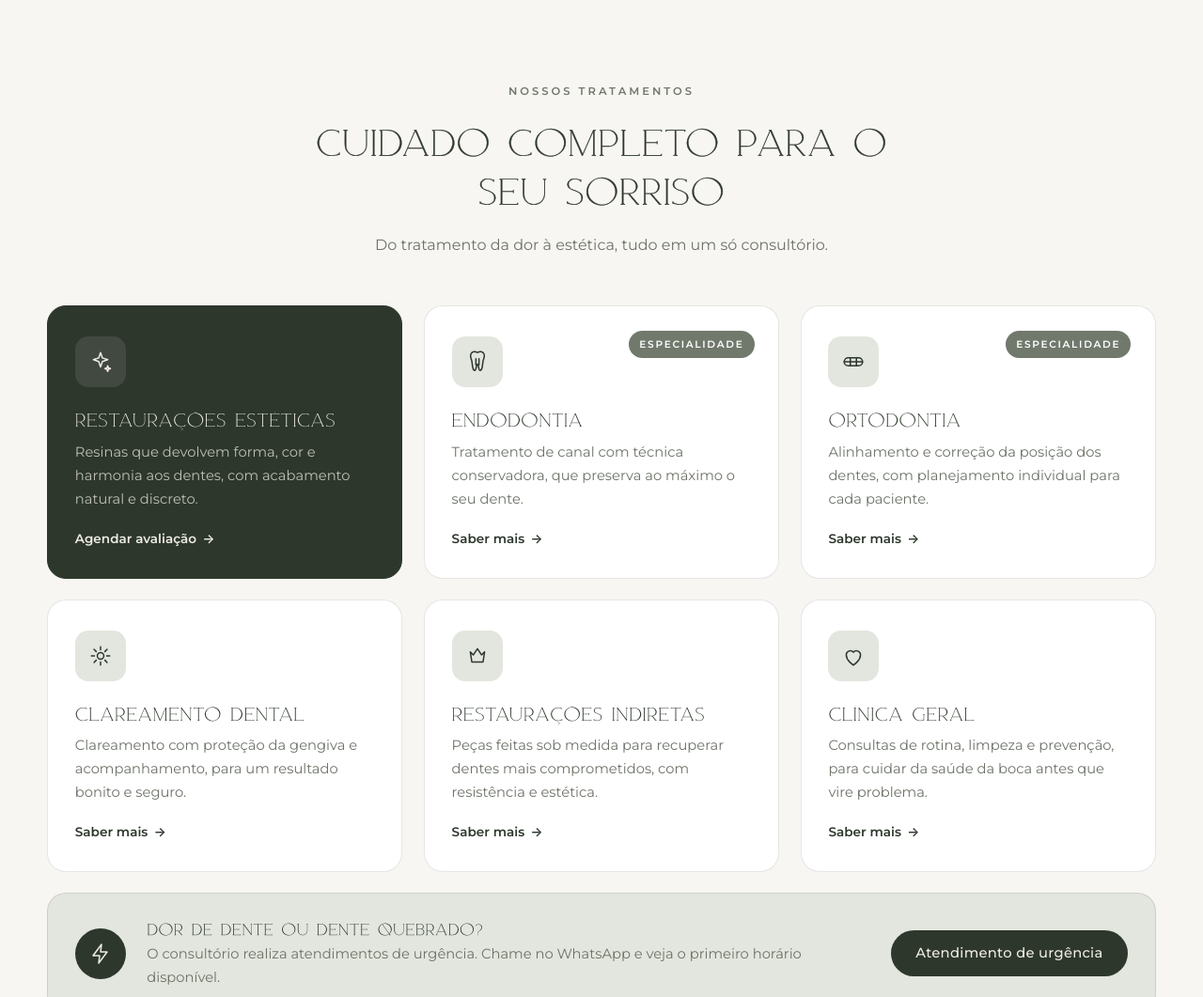
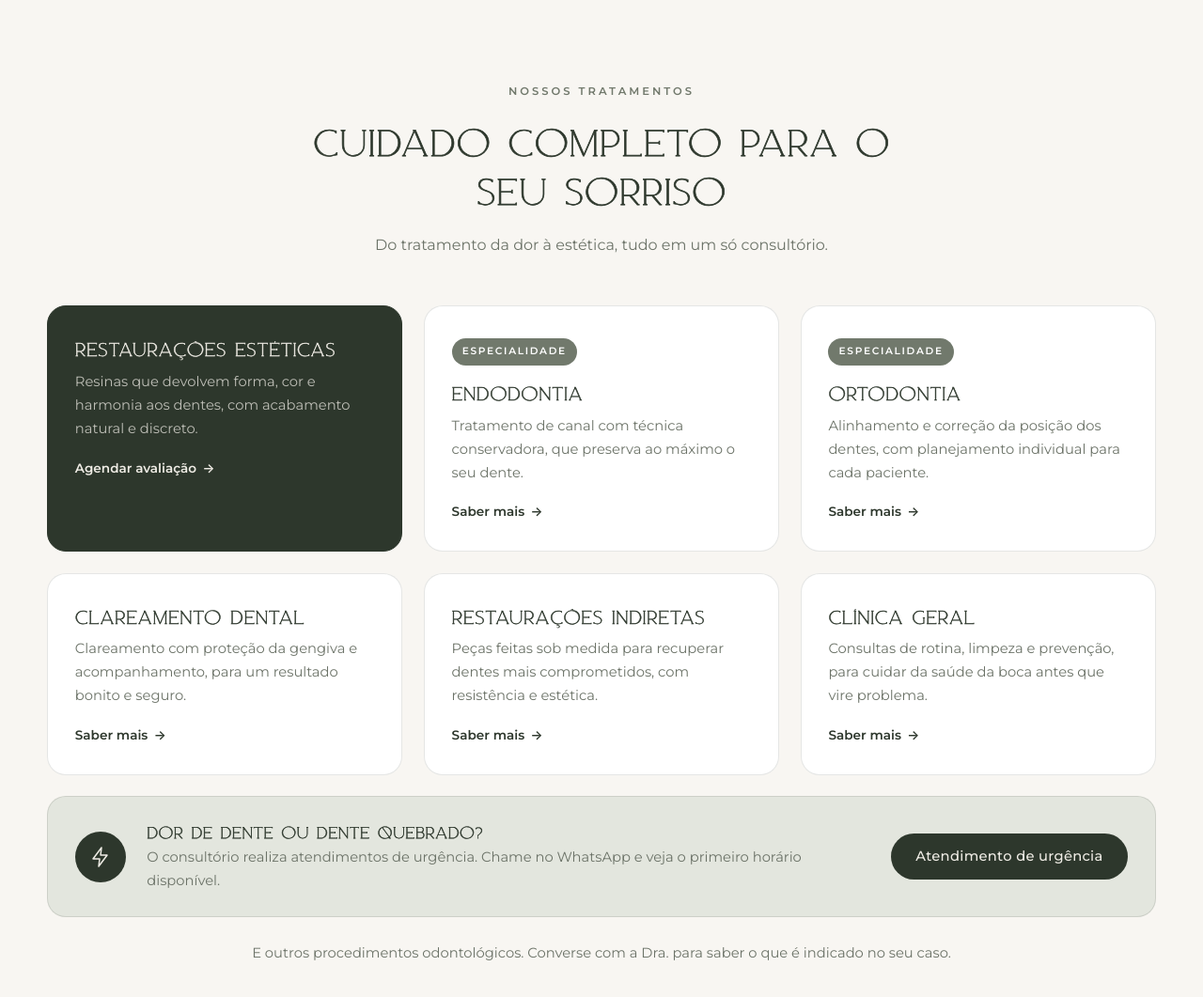
Before and after one commit to Guto1x/ZENIT-DRA.-GIOVANNA, a plain HTML site: page index.html in a window 1280 px wide. Shown: the part 1000-2061 px from the top of the page at 94% size. Drawn offline with Linux system fonts and the light colour scheme.

Commit message:
Tira os ícones dos tratamentos e engrossa os títulos
- Cards de tratamento só com texto; selo 'Especialidade' acima do título
- Títulos (h1/h2/h3) na versão Bold da Magnolia, com traço reforçado
- Ícone de urgência não fica mais achatado no celular

Co-Authored-By: Claude Opus 5.5 <noreply@anthropic.com>
Claude-Session: https://claude.ai/code/session_014L3cd7dHMS44g2b5cLgmGc

```diff
--- a/index.html
+++ b/index.html
@@ -196,9 +196,6 @@
 
     <div class="services">
       <article class="service service--featured reveal">
-        <div class="service__icon">
-          <svg viewBox="0 0 24 24"><path d="M12 3l1.8 5.2L19 10l-5.2 1.8L12 17l-1.8-5.2L5 10l5.2-1.8z"/><path d="M19 16l.7 2 2 .7-2 .7-.7 2-.7-2-2-.7 2-.7z"/></svg>
-        </div>
         <h3>Restaurações estéticas</h3>
         <p>Resinas que devolvem forma, cor e harmonia aos dentes, com acabamento natural e discreto.</p>
         <a href="#agendar" class="service__link">Agendar avaliação <span aria-hidden="true">→</span></a>
@@ -206,9 +203,6 @@
 
       <article class="service reveal" style="--d:.06s">
         <span class="service__tag">Especialidade</span>
-        <div class="service__icon">
-          <svg viewBox="0 0 24 24"><path d="M12 3c-2-1.5-5.5-1.5-6.5 1.5-.8 2.4.3 4.4.8 6 .6 2 .5 4.8 1.2 7.5.4 1.6 1.2 2.5 1.9 2.5 1 0 1.2-2 1.6-4 .3-1.4.6-2.2 1-2.2s.7.8 1 2.2c.4 2 .6 4 1.6 4 .7 0 1.5-.9 1.9-2.5.7-2.7.6-5.5 1.2-7.5.5-1.6 1.6-3.6.8-6C17.5 1.5 14 1.5 12 3z"/><path d="M10.5 9v6M13.5 9v6"/></svg>
-        </div>
         <h3>Endodontia</h3>
         <p>Tratamento de canal com técnica conservadora, que preserva ao máximo o seu dente.</p>
         <a href="#agendar" class="service__link">Saber mais <span aria-hidden="true">→</span></a>
@@ -216,36 +210,24 @@
 
       <article class="service reveal" style="--d:.12s">
         <span class="service__tag">Especialidade</span>
-        <div class="service__icon">
-          <svg viewBox="0 0 24 24"><rect x="3" y="8" width="18" height="8" rx="4"/><path d="M9 8v8M15 8v8M3 12h18"/></svg>
-        </div>
         <h3>Ortodontia</h3>
         <p>Alinhamento e correção da posição dos dentes, com planejamento individual para cada paciente.</p>
         <a href="#agendar" class="service__link">Saber mais <span aria-hidden="true">→</span></a>
       </article>
 
       <article class="service reveal">
-        <div class="service__icon">
-          <svg viewBox="0 0 24 24"><path d="M12 3v3M12 18v3M3 12h3M18 12h3M5.6 5.6l2.1 2.1M16.3 16.3l2.1 2.1M5.6 18.4l2.1-2.1M16.3 7.7l2.1-2.1"/><circle cx="12" cy="12" r="3.2"/></svg>
-        </div>
         <h3>Clareamento dental</h3>
         <p>Clareamento com proteção da gengiva e acompanhamento, para um resultado bonito e seguro.</p>
         <a href="#agendar" class="service__link">Saber mais <span aria-hidden="true">→</span></a>
       </article>
 
       <article class="service reveal" style="--d:.06s">
-        <div class="service__icon">
-          <svg viewBox="0 0 24 24"><path d="M5 8l3 3 4-6 4 6 3-3-1.5 10h-11z"/></svg>
-        </div>
         <h3>Restaurações indiretas</h3>
         <p>Peças feitas sob medida para recuperar dentes mais comprometidos, com resistência e estética.</p>
         <a href="#agendar" class="service__link">Saber mais <span aria-hidden="true">→</span></a>
       </article>
 
       <article class="service reveal" style="--d:.12s">
-        <div class="service__icon">
-          <svg viewBox="0 0 24 24"><path d="M12 21s-7-4.4-7-10a4 4 0 0 1 7-2.6A4 4 0 0 1 19 11c0 5.6-7 10-7 10z"/></svg>
-        </div>
         <h3>Clínica geral</h3>
         <p>Consultas de rotina, limpeza e prevenção, para cuidar da saúde da boca antes que vire problema.</p>
         <a href="#agendar" class="service__link">Saber mais <span aria-hidden="true">→</span></a>
--- a/styles.css
+++ b/styles.css
@@ -276,22 +276,13 @@ h1 em, h2 em { font-style: normal; color: var(--sage-500); }
   transition: transform .35s ease, box-shadow .35s ease, border-color .35s;
 }
 .service:hover { transform: translateY(-6px); box-shadow: var(--shadow); border-color: transparent; }
-.service h3 { margin: 1.3rem 0 .6rem; }
+.service h3 { margin: 0 0 .6rem; }
 .service p { font-size: .92rem; }
-.service__icon {
-  width: 54px; height: 54px; border-radius: 14px;
-  display: grid; place-items: center;
-  background: var(--sage-100);
-  transition: background .35s;
-}
-.service__icon svg { width: 26px; height: 26px; fill: none; stroke: var(--green-900); stroke-width: 1.4; stroke-linecap: round; stroke-linejoin: round; transition: stroke .35s; }
-.service:hover .service__icon { background: var(--green-900); }
-.service:hover .service__icon svg { stroke: var(--cream-100); }
 .service__link { font-size: .85rem; font-weight: 600; color: var(--green-900); display: inline-flex; gap: .4rem; }
 .service__link span { transition: transform .25s; }
 .service:hover .service__link span { transform: translateX(4px); }
 .service__tag {
-  position: absolute; top: 1.6rem; right: 1.6rem;
+  display: inline-block; margin-bottom: 1rem;
   font-size: .66rem; font-weight: 600; letter-spacing: .16em; text-transform: uppercase;
   padding: .35rem .7rem; border-radius: 999px;
   background: var(--sage-500); color: var(--white);
@@ -299,8 +290,6 @@ h1 em, h2 em { font-style: normal; color: var(--sage-500); }
 .service--featured { background: var(--green-900); border-color: var(--green-900); }
 .service--featured h3, .service--featured .service__link { color: var(--cream-100); }
 .service--featured p { color: rgba(239, 236, 229, .75); }
-.service--featured .service__icon { background: rgba(239, 236, 229, .1); }
-.service--featured .service__icon svg { stroke: var(--cream-100); }
 
 /* ---------- About ---------- */
 .about { display: grid; grid-template-columns: 1fr 1fr; gap: clamp(2.5rem, 6vw, 5.5rem); align-items: center; }
@@ -703,7 +692,9 @@ h1 em, h2 em { font-style: normal; color: var(--sage-500); }
 }
 
 /* ---------- Legibilidade da fonte de títulos ---------- */
-h1 { font-weight: 500; -webkit-text-stroke: .6px currentColor; }
+h1, h2, h3 { font-weight: 700; -webkit-text-stroke: .7px currentColor; }
+h3 { -webkit-text-stroke: .5px currentColor; }
+h1 { -webkit-text-stroke: 1px currentColor; }
 .trust__num, .press__num, .google-score__num, .header__name { font-weight: 500; -webkit-text-stroke: .3px currentColor; }
 .result figcaption strong { font-weight: 700; }
 
@@ -737,7 +728,7 @@ h1 { font-weight: 500; -webkit-text-stroke: .6px currentColor; }
   border: 1px solid var(--line);
 }
 .urgent__icon {
-  flex: 0 0 54px; height: 54px; border-radius: 50%;
+  flex: 0 0 auto; width: 54px; height: 54px; border-radius: 50%;
   display: grid; place-items: center; background: var(--green-900);
 }
 .urgent__icon svg { width: 24px; height: 24px; fill: none; stroke: var(--cream-100); stroke-width: 1.5; stroke-linejoin: round; }
```
